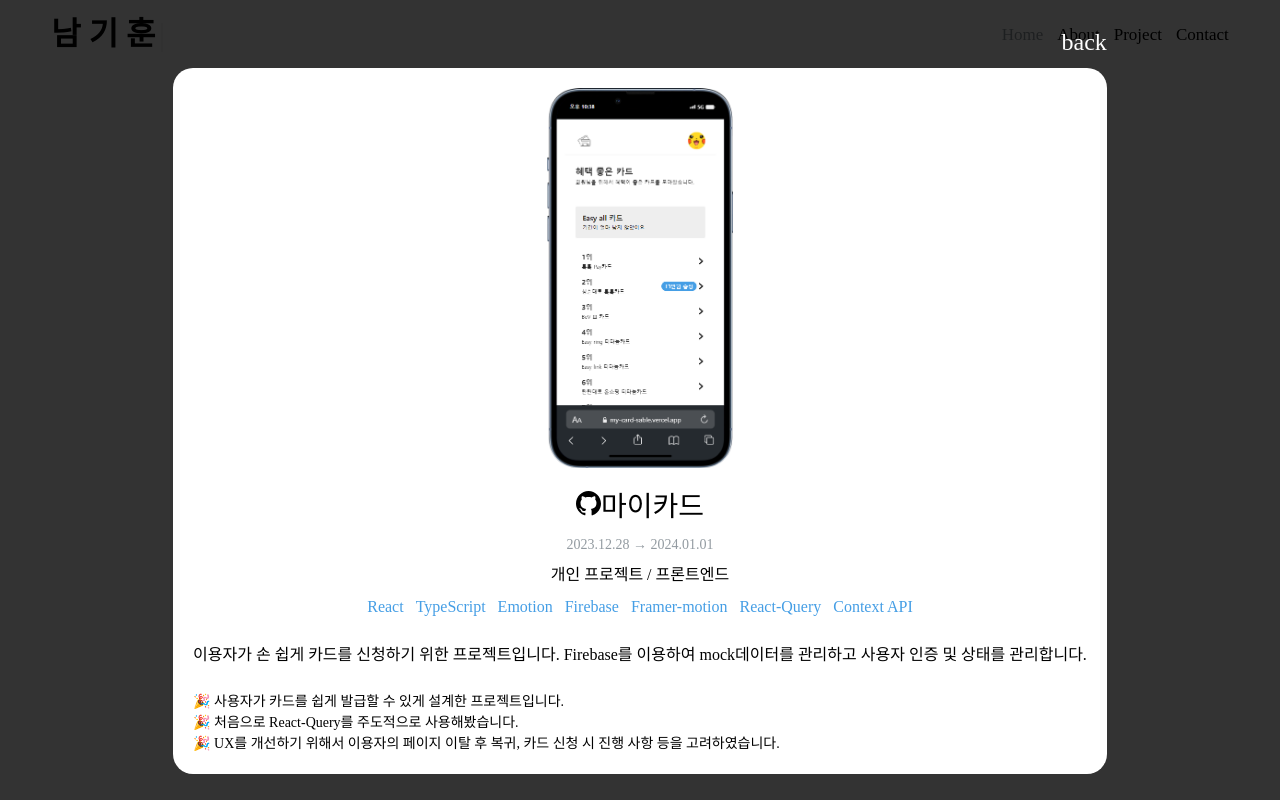
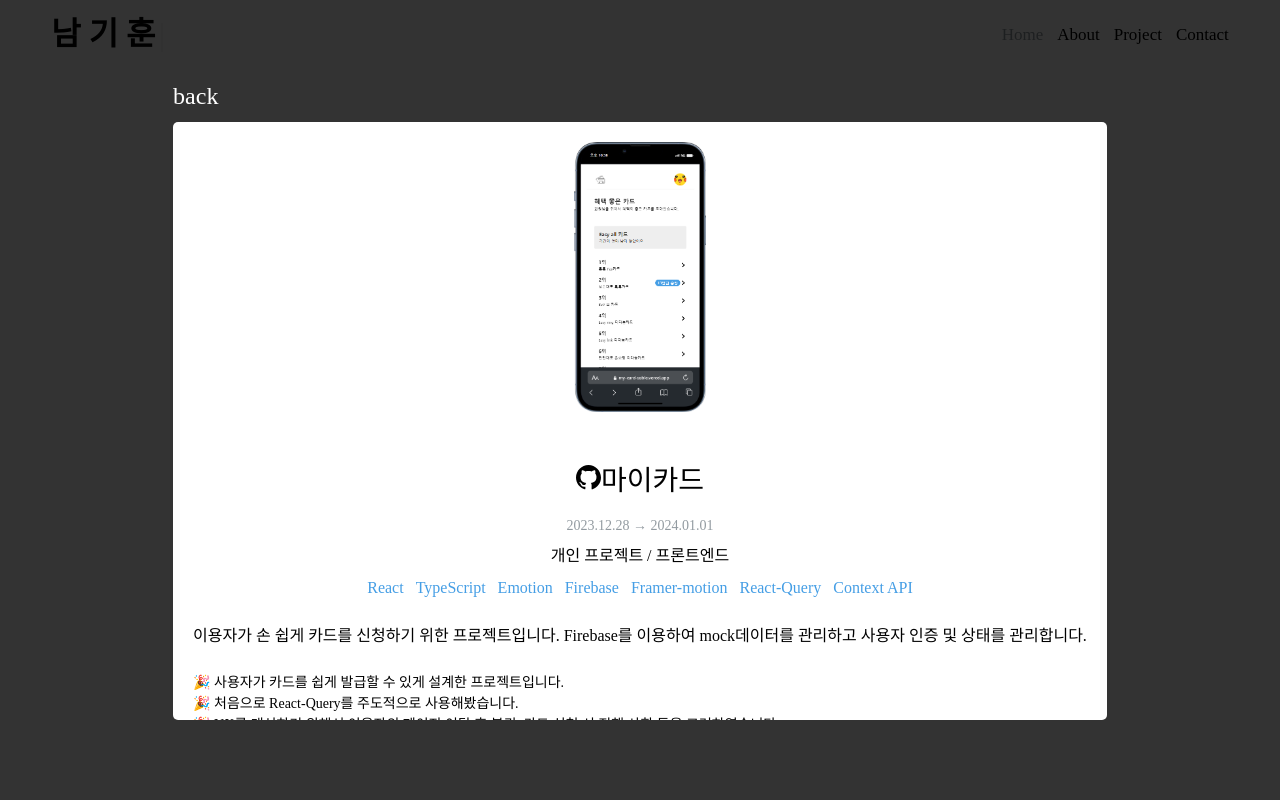
Before and after one commit to BearHumanS/react_portfolio, a React (Create React App) app: page /mycard in a window 1280 px wide. Shown: the top 800 px of the page. Built offline with nearby package versions, Linux system fonts and the light colour scheme; no server answers; a web font is replaced by a local one.

Commit message:
Feat: 노션 회고 추가 및 일부 스타일 변경

```diff
--- a/src/components/project/ProjectDetail.tsx
+++ b/src/components/project/ProjectDetail.tsx
@@ -38,7 +38,7 @@ const Project = ({ params }: { params: string }) => {
     projectType,
   } = project
 
-  const { github, page } = url
+  const { github, page, notion } = url
 
   const handleOverlayClick = (e: MouseEvent<HTMLDivElement>) => {
     if (e.target === e.currentTarget) {
@@ -77,6 +77,18 @@ const Project = ({ params }: { params: string }) => {
                   </a>
                 </Text>
               </motion.div>
+              <Spacing size={8} />
+
+              {notion && (
+                <motion.div whileHover={{ scale: 1.04 }}>
+                  <Text>
+                    <a href={notion} target="_blank" rel="noreferrer">
+                      🖱️초기 트러블 이슈
+                    </a>
+                  </Text>
+                </motion.div>
+              )}
+
               <Spacing size={8} />
               <Text typography="t6" color="grey3">
                 {period}
@@ -130,7 +142,6 @@ const overlay = css`
   display: flex;
   align-items: center;
   justify-content: center;
-  cursor: pointer;
 `
 
 const contentBox = css`
@@ -142,6 +153,7 @@ const contentBox = css`
 `
 
 const link = css`
+  width: 0;
   text-align: right;
   display: block;
   margin-bottom: 1vmin;
@@ -150,22 +162,23 @@ const link = css`
 const image = css`
   display: block;
   width: 100%;
-  height: 50vmin;
+  height: 40vmin;
 
   a {
     background: ${colors.white};
     width: 100%;
     height: 100%;
     display: block;
-    border-radius: 20px 20px 0 0;
+    border-radius: 5px 5px 0 0;
     padding-top: 20px;
   }
 
   img {
     display: block;
-    width: 100%;
-    height: 100%;
+    width: 90%;
+    height: 90%;
     object-fit: contain;
+    margin: 0 auto;
   }
 
   @media (max-width: ${breakpoints.md}) {
@@ -177,12 +190,33 @@ const image = css`
 
 const content = css`
   background: ${colors.white};
-  border-radius: 0 0 20px 20px;
+  border-radius: 0 0 5px 5px;
   padding: 20px;
   z-index: 9999;
+  box-sizing: border-box;
+  overflow-y: auto;
+
+  @media (min-width: ${breakpoints.md}) and (max-width: ${breakpoints.xl}) {
+    overflow-y: scroll;
+  }
 
   @media (max-width: ${breakpoints.md}) {
     overflow-y: scroll;
+  }
+
+  &::-webkit-scrollbar {
+    width: 20px;
+  }
+
+  &::-webkit-scrollbar-thumb {
+    background-color: ${colors.black};
+    border-radius: 10px;
+    border: 4px solid ${colors.white};
+  }
+
+  &::-webkit-scrollbar-track {
+    background-color: ${colors.white};
+    border-radius: 5px;
   }
 `
 
```
